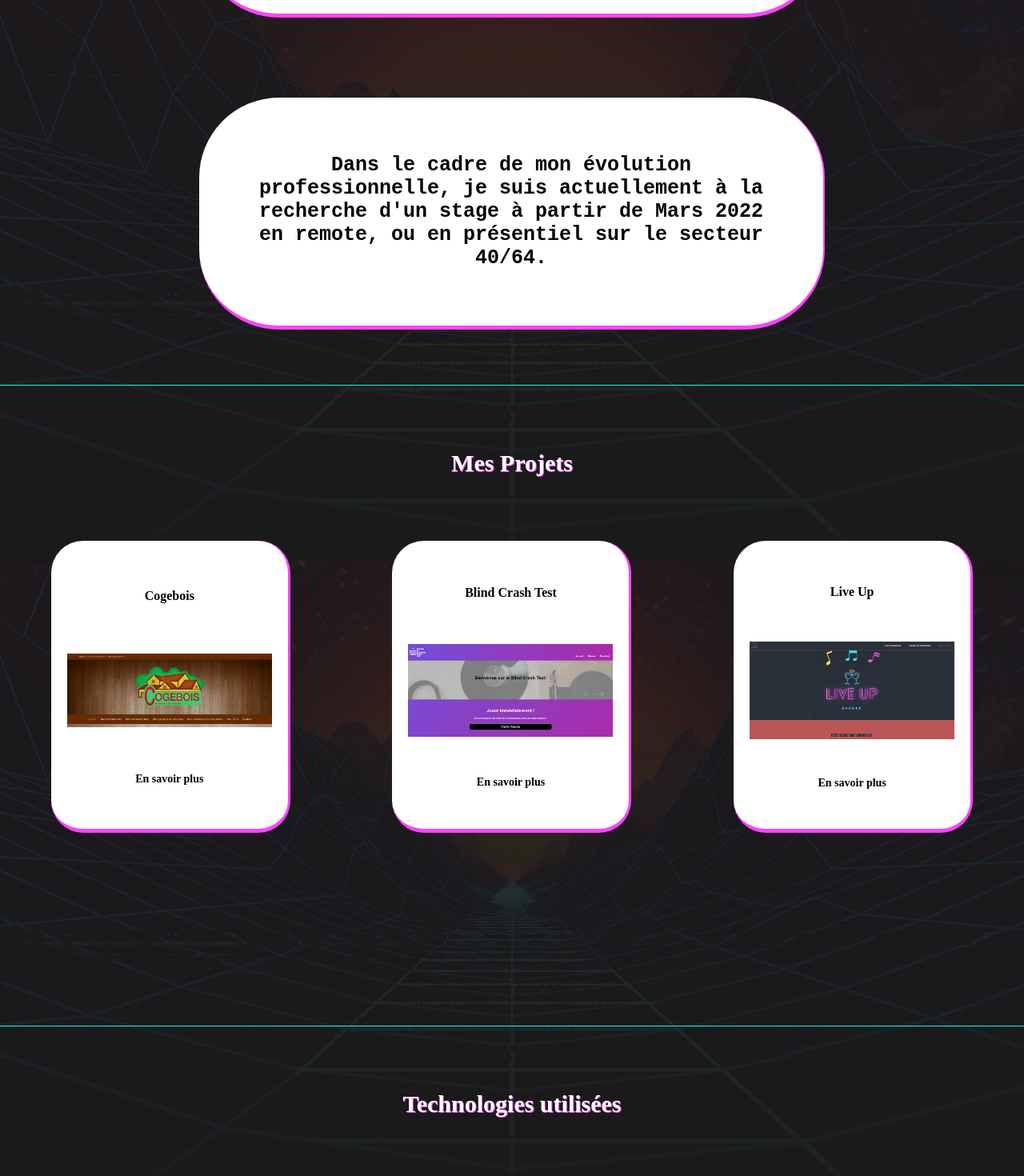
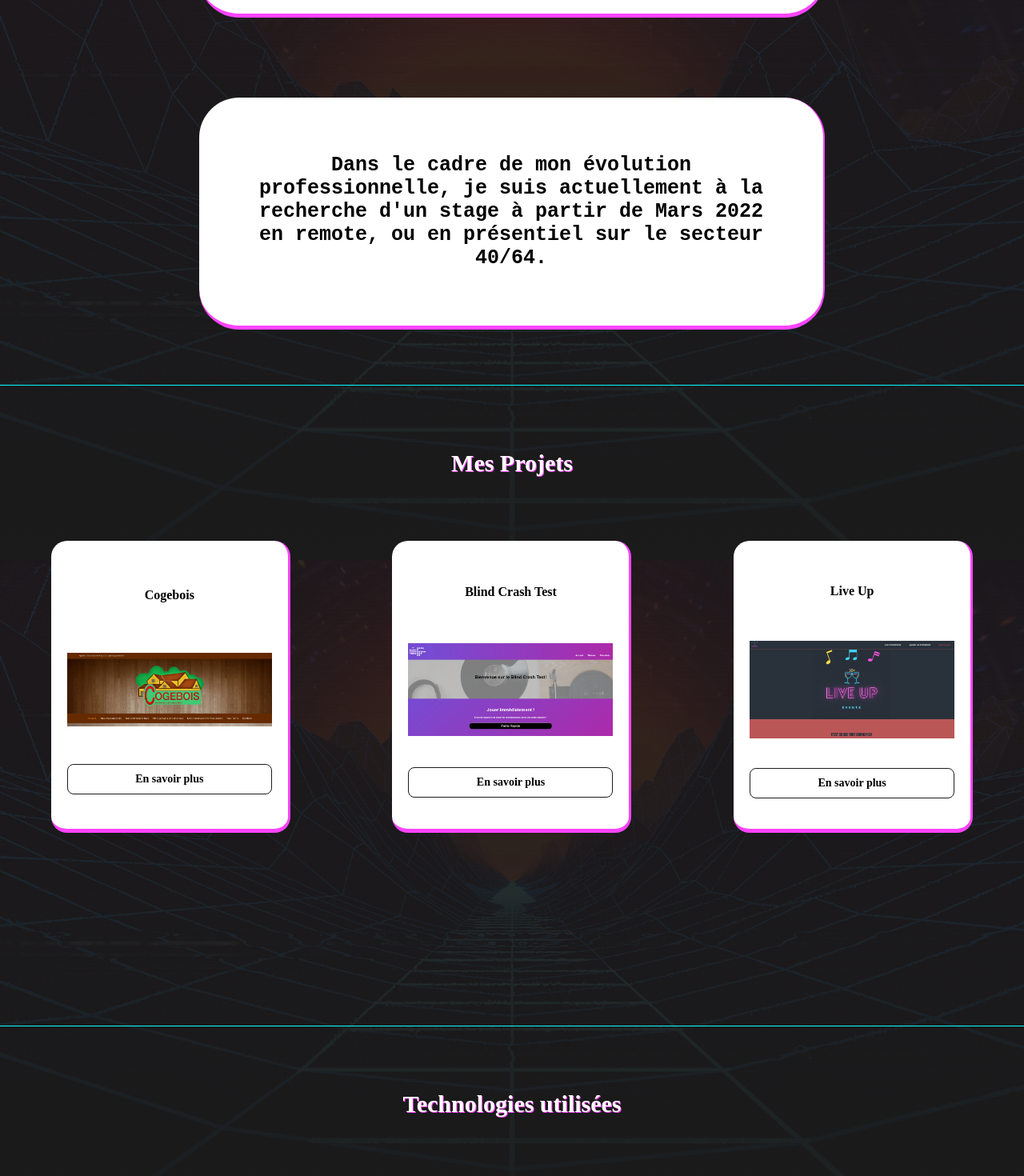
Before and after one commit to aurelienbrethes/my_portfolio, a React (Create React App) app: page / in a window 1280 px wide. Shown: the part 1700-3170 px from the top of the page at 80% size. Built offline with nearby package versions, Linux system fonts and the light colour scheme.

Commit message:
add animations and clear console

```diff
--- a/src/components/Header/navigation.css
+++ b/src/components/Header/navigation.css
@@ -18,6 +18,7 @@
     display: flex;
     justify-content: center;
     align-items: center;
+    transition: background-color 0.3s, border-bottom 0.3s;
 }
 
 .navbar li:hover {
--- a/src/components/Modal.jsx
+++ b/src/components/Modal.jsx
@@ -13,7 +13,7 @@ const Modal = ({titre, image, description, tech, setShowModal, link, }) => {
 
     let cors = "displayNone";
 
-    if( titre == "Blind Crash Test"){
+    if( titre === "Blind Crash Test"){
         cors = ""
     }
 
@@ -21,12 +21,12 @@ const Modal = ({titre, image, description, tech, setShowModal, link, }) => {
         <div className = "close_modal" role="button" onClick={() => handleParentsClick() }>
             <div className="modal_container" onClick={(e) => handleChildClick(e)}>
                 <h3>{titre}</h3>
-                <a href={link} target="_blank">
+                <a href={link} target="_blank" rel="noopener noreferrer">
                     <img src={image} id="logo_project" alt="logo du projet"/>
                 </a>
                 <p>{description}</p>
                 <div className={cors}>
-                    <a target="_blank" href="https://cors-anywhere.herokuapp.com/corsdemo">Lien d'activation</a>
+                    <a target="_blank" rel="noopener noreferrer" href="https://cors-anywhere.herokuapp.com/corsdemo">Lien d'activation</a>
                 </div>
                 <h3>Tech utilisées</h3>
                 <p>{tech}</p>
--- a/src/components/Projects.jsx
+++ b/src/components/Projects.jsx
@@ -11,18 +11,18 @@ function Projects() {
   const [close, setClose] = useState(false);
 
   const myProjects = [
-    {titre : "Cogebois", image : cogebois, link : "https://cogebois.com/" , tech : "No-code, Wordpress", description : "Site vitrine pour une entreprise de construction de maisons bois. Réalisé en no-code avec Wordpress ( et le template Avada ). Optimisé SEO à la demande du client"},
+    { titre : "Cogebois", image : cogebois, link : "https://cogebois.com/" , tech : "No-code, Wordpress", description : "Site vitrine pour une entreprise de construction de maisons bois. Réalisé en no-code avec Wordpress ( et le template Avada ). Optimisé SEO à la demande du client"},
     // {titre : "La Belle Miche", image : lbm, tech :"HTML, CSS, Javascript", description : "Premier site réalisé lors de la formation à la wild code school, entièrement en vanilla. Le contenu est bien évidament à prendre au second degré !"},
-    {titre : "Blind Crash Test", image : bct, link : "https://marie5060.github.io/Blind-Crash-Test/", tech :"React.js", description : "Première expérience avec React.js, le but était de créer un site en utilisant l'appel à un API. Nous avons choisi celui de Deezer et avons codé notre propre Blind-test. Pour contourner des soucis de sécurité pas encore réglés, il faut d'abord cliquer sur le lien ci dessous puis sur le bouton 'Request temporary access to the demo server' avant de lancer le Quiz."},
-    {titre : "Live Up", image : liveup, link : "https://aurelienbrethes.github.io/Liveup/", tech :"React.js, mySQL", description : "Live Up est le fruit de notre premier Hackathon. En groupe de 6, nous devions créer un site sur le thème de la musique. Nous avons conçu ce projet pour permettre à des utilisateurs en quête d'évènements musicaux proches de chez eux de trouver rapidement ce que proposent organisateurs les plus proches. Site réalisé avec React.js avec création de notre propre API. "},
+    { titre : "Blind Crash Test", image : bct, link : "https://marie5060.github.io/Blind-Crash-Test/", tech :"React.js", description : "Première expérience avec React.js, le but était de créer un site en utilisant l'appel à un API. Nous avons choisi celui de Deezer et avons codé notre propre Blind-test. Pour contourner des soucis de sécurité pas encore réglés, il faut d'abord cliquer sur le lien ci dessous puis sur le bouton 'Request temporary access to the demo server' avant de lancer le Quiz."},
+    { titre : "Live Up", image : liveup, link : "https://aurelienbrethes.github.io/Liveup/", tech :"React.js, mySQL", description : "Live Up est le fruit de notre premier Hackathon. En groupe de 6, nous devions créer un site sur le thème de la musique. Nous avons conçu ce projet pour permettre à des utilisateurs en quête d'évènements musicaux proches de chez eux de trouver rapidement ce que proposent organisateurs les plus proches. Site réalisé avec React.js avec création de notre propre API. "},
   ]
   return (
     <div className="carousel_container" id="projects" onClick={() => setClose(true)}>
       <h1>Mes Projets</h1>
       <div className="cards_container">
-      {myProjects.map(e=> {
+      {myProjects.map((e, index)=> {
         return(
-          <div>
+          <div key={index}>
             <Project
             titre={e.titre}
             image={e.image}
--- a/src/components/about.css
+++ b/src/components/about.css
@@ -19,9 +19,10 @@
     width: 50%;
     max-width: 80vh ;
     padding: 70px;
-    border-radius: 100px;
+    border-radius: 50px;
     border-bottom: solid 5px var(--color-pink);
     border-right: solid 2px var(--color-pink);
+    animation: revealInfine 3s both;
 }
 
 .card_container a img{
@@ -80,3 +81,19 @@
         margin-top: 50px
     }
 }
+@keyframes revealInfine {
+    from {
+      opacity: 0.3;
+    }
+    to {
+      opacity: 1;
+    }
+  }
+@-webkit-keyframes revealInfine {
+    from {
+      opacity: 0.3;
+    }
+    to {
+      opacity: 1;
+    }
+  }
--- a/src/components/modal.css
+++ b/src/components/modal.css
@@ -8,7 +8,7 @@
     width: 50vw;
     max-width: 80vh;
     padding: 20px 50px 20px 50px;
-    border-radius: 100px;
+    border-radius: 50px;
     border-bottom: solid 5px var(--color-blue);
     border-right: solid 2px var(--color-blue);
     position: fixed;
@@ -16,6 +16,7 @@
     top: 50%;
     left: 50%;
     transform: translate(-50%, -50%);
+    animation: fadeIn 0.4s both;
 }
 
 .modal_container a{
@@ -23,7 +24,13 @@
     justify-content: center;
     cursor: pointer;
     width: 100%;
+    z-index: 8;
 }
+
+.modal_container a:hover{
+    background-color: rgba(71, 71, 71, 0.171);
+}
+
 
 .close_modal{
     position: fixed;
@@ -82,3 +89,8 @@
         width: 70%;
     }
 }
+
+@keyframes fadeIn {
+    from { opacity : 0}
+    to { opacity : 1}
+}
--- a/src/components/project.css
+++ b/src/components/project.css
@@ -7,7 +7,7 @@
     width: 20vw;
     padding: 20px;
     background-color: var(--color-white);
-    border-radius: 40px;
+    border-radius: 20px;
     border-bottom: solid 5px var(--color-pink);
     border-right: solid 3px var(--color-pink);
 }
@@ -20,8 +20,16 @@
 .mini_card button{
     cursor: pointer;
     width: 100%;
-    padding: 10px 0px 10px 0px;
+    padding: 10px 10px 10px 10px;
     background-color: var(--color-white);
+    border: solid 1px var(--color-black);
+    border-radius: 8px;
+    transition: border 0.3s, color 0.3s;
+}
+
+.mini_card button:hover {
+    border: solid 1px var(--color-pink);
+    color: var(--color-pink);
 }
 
 
--- a/src/components/skills.css
+++ b/src/components/skills.css
@@ -26,7 +26,7 @@
     height: 60vh;
     width: 20vw;
     padding: 40px;
-    border-radius: 80px;
+    border-radius: 30px;
     border-bottom: solid 5px var(--color-pink);
     border-right: solid 2px var(--color-pink);
 }
```
